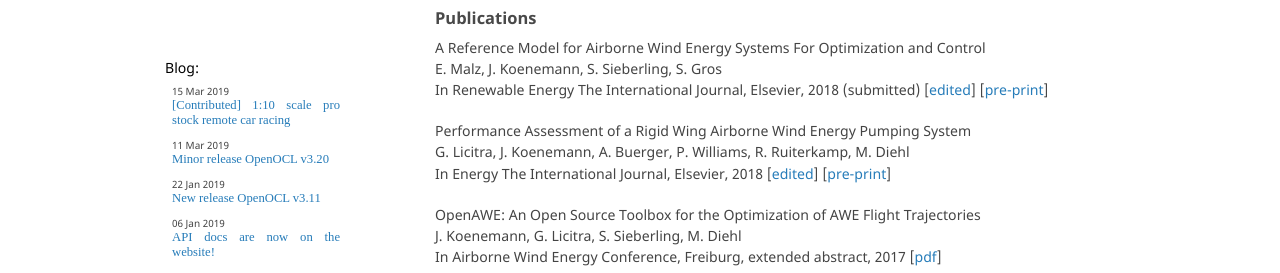
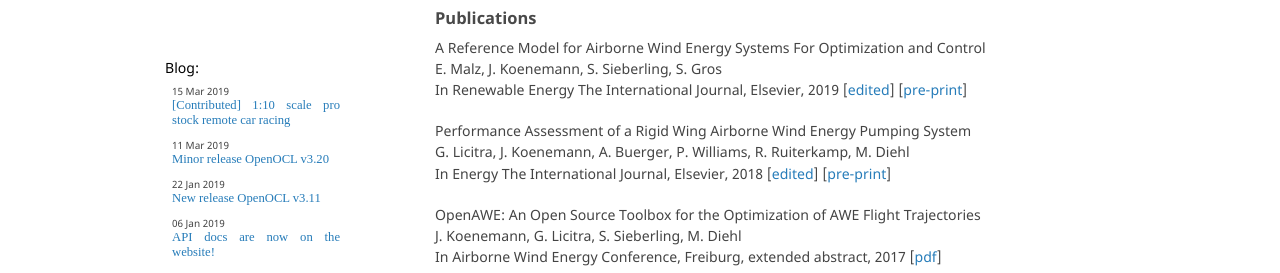
Before and after one commit to OpenOCL/openocl.github.io, a Jekyll site: the page built from index.md, in a window 1280 px wide and 900 px high, scrolled down 874 px. Shown: the part 180-453 px from the top of the window. Built offline with Jekyll 4.4.1, drawn with Linux system fonts in a browser that asks for light colours; some web fonts are replaced; our own code applies the rules of GitHub Pages for plain Markdown files; comment, search, counter and statistics services are not loaded.

Commit message:
Update index.md

```diff
--- a/index.md
+++ b/index.md
@@ -38,7 +38,7 @@ In the examples you will find (ordered by problem complexity):
 
 A Reference Model for Airborne Wind Energy Systems For Optimization and Control
 E. Malz, J. Koenemann, S. Sieberling, S. Gros
-In Renewable Energy The International Journal, Elsevier, 2018 (submitted) [[edited](https://authors.elsevier.com/a/1Yqgo3QJ-dbJWl)] [[pre-print](/assets/posts/awe_reference_model_2019.pdf)]
+In Renewable Energy The International Journal, Elsevier, 2019 [[edited](https://authors.elsevier.com/a/1Yqgo3QJ-dbJWl)] [[pre-print](/assets/posts/awe_reference_model_2019.pdf)]
 
 Performance Assessment of a Rigid Wing Airborne Wind Energy Pumping System
 G. Licitra, J. Koenemann, A. Buerger, P. Williams, R. Ruiterkamp, M. Diehl
```
Also changed, not shown: other parts of index.md (+1 -1 lines).
